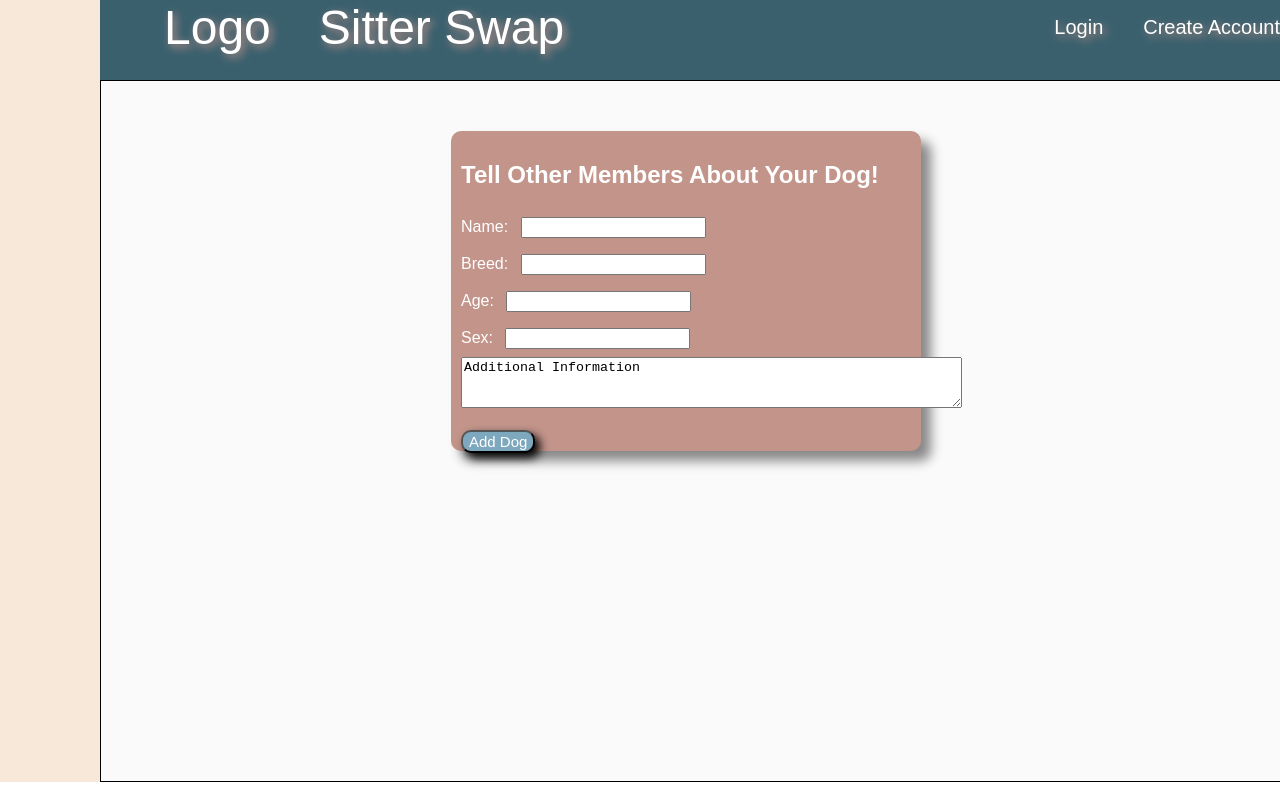
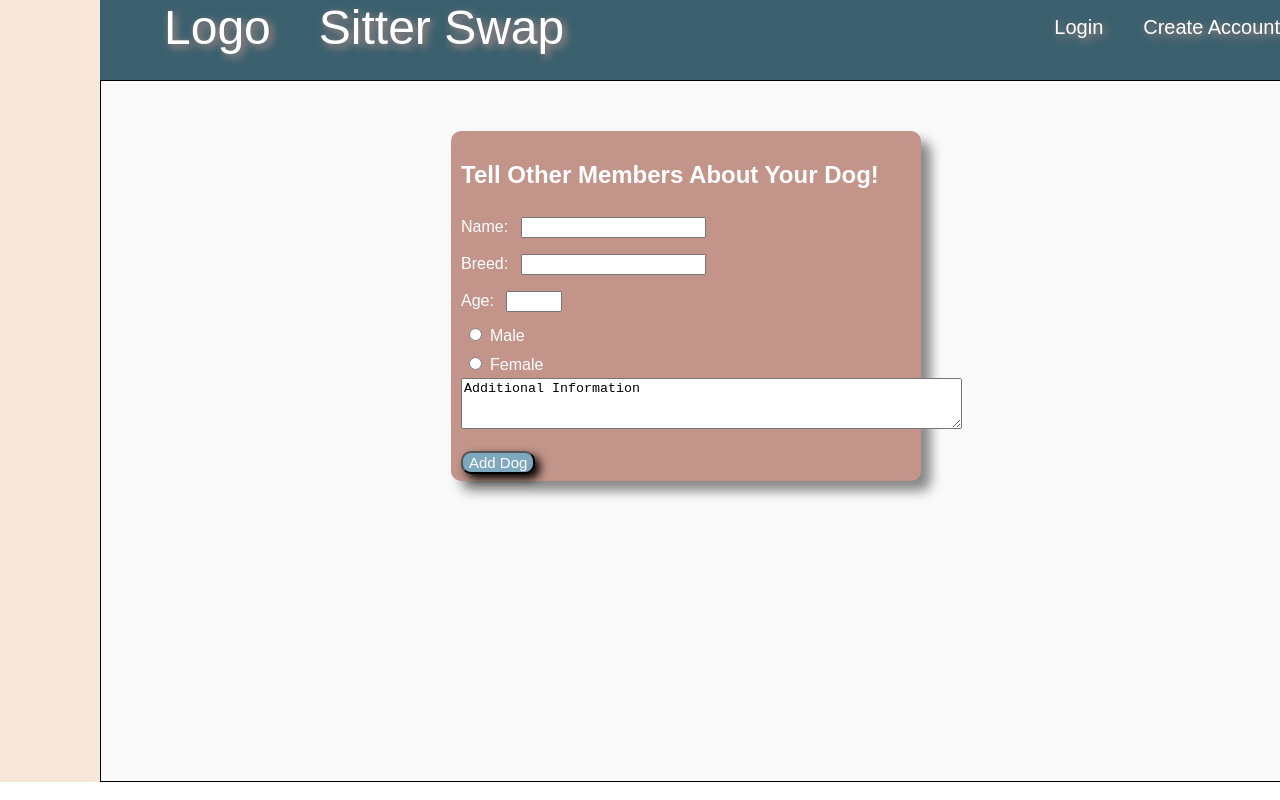
Before and after one commit to blsrofe/sitter-swap, a React (Create React App) app: page /users/1/new-dog in a window 1280 px wide. Shown: the top 800 px of the page. Built offline with nearby package versions, Linux system fonts and the light colour scheme; a web font is replaced by a local one.

Commit message:
Finish styling new dogs form

```diff
--- a/src/App.css
+++ b/src/App.css
@@ -227,7 +227,7 @@ nav ul li a:hover {
 }
 
 .new-dog-form {
-  height: 300px;
+  height: 330px;
   width: 450px;
   margin-left: 350px;
   margin-top: 50px;
--- a/src/components/NavBar.js
+++ b/src/components/NavBar.js
@@ -11,7 +11,7 @@ class NavBar extends Component {
         </ul>
         <ul id="right-nav">
   	      <li><a href="">Login</a></li>
-  	      <li><NavLink to="/">Create Account</NavLink></li>
+  	      <li><NavLink to="/new">Create Account</NavLink></li>
         </ul>
       </nav>
     )
--- a/src/components/NewDogsForm.js
+++ b/src/components/NewDogsForm.js
@@ -2,7 +2,6 @@ import React, { Component } from 'react'
 import history from '../objects/history'
 import handleErrors from '../objects/handleErrors'
 
-//change age to number and sex to radio buttons
 //id={this.props.match.params.id} need to pass this in on DogInfoBox
 //build api end
 
@@ -57,10 +56,11 @@ class NewDogsForm extends Component {
             <input name="breed" type="text" onChange={this.handleChange} required/>
           <br></br>
           <label htmlFor="age">Age: </label>
-            <input name="age" type="text" onChange={this.handleChange} required/>
+            <input name="age" type="number" min="0" max="30" onChange={this.handleChange} required/>
           <br></br>
-          <label htmlFor="sex">Sex: </label>
-            <input name="sex" type="text" onChange={this.handleChange} required/>
+          <label htmlFor="sex"></label>
+            <input type="radio" name="sex" value="male" onChange={this.handleChange} />Male<br></br>
+            <input type="radio" name="sex" value="female" onChange={this.handleChange}/>Female
           <br></br>
           <textarea cols="60" rows="3" name="notes" wrap="virtual" onChange={this.handleChange}>
             Additional Information
```
